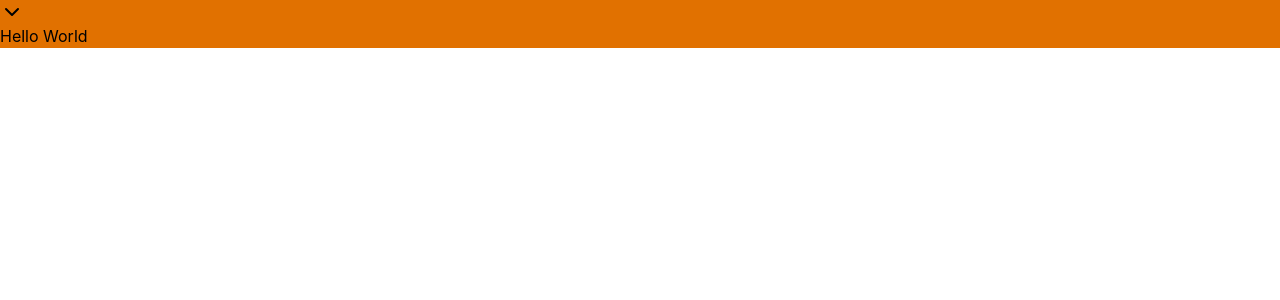
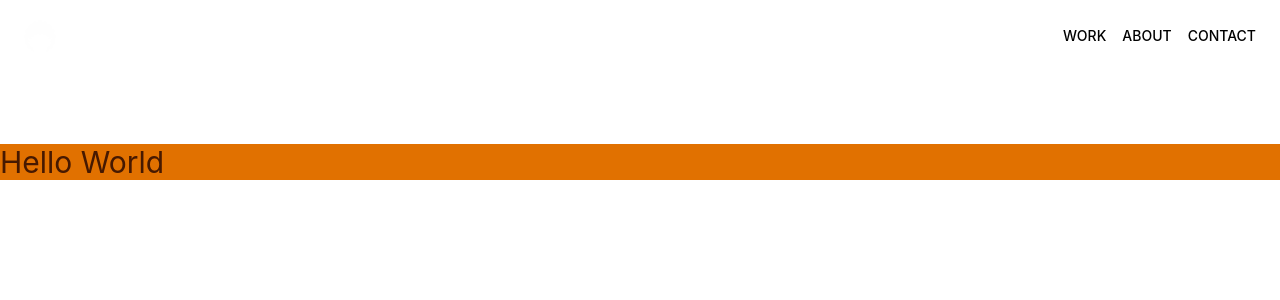
Before and after one commit to francis323/Portfolio, a React (Vite) app: page / in a window 1280 px wide. Shown: the top 300 px of the page. Built offline with nearby package versions, Linux system fonts and the light colour scheme.

Commit message:
feat: implement NavBar component and restructure App component layout

```diff
--- a/src/App.jsx
+++ b/src/App.jsx
@@ -1,23 +1,20 @@
 import { BrowserRouter, Routes, Route } from "react-router-dom"
-import { ChevronDown } from "lucide-react"
-import { motion } from "framer-motion"
+import { NavBar } from "./components/layout/NavBar"
 function App() {
 
   return (
     <BrowserRouter>
+      <NavBar />
+      <main className="mt-36">
         <Routes>
           <Route path="/" element={
             <div className='bg-amber-600'>
-            <ChevronDown />
-            <motion.h2
-              initial={{ opacity: 0, y: 20 }}
-              animate={{ opacity: 1, y: 0 }}
-              transition={{ delay: 0.4 }}>
-              Hello World
-            </motion.h2>
+              <h1 className='text-3xl text-amber-950'>Hello World</h1>
             </div>
           } />
         </Routes>
+      </main>
+
     </BrowserRouter>
   )
 }
--- /dev/null
+++ b/src/components/layout/NavBar.jsx
@@ -0,0 +1,30 @@
+import logo from '/logo.svg'
+import { motion } from 'framer-motion'
+
+export function NavBar() {
+    return (
+        <motion.nav className='bg-background flex justify-center p-5 pb-36 fixed top-0 left-0 w-full z-50'
+            style={{ background: 'linear-gradient(to top, transparent 0%, transparent 0%, var(--color-background) 45%, var(--color-background) 100%)' }}
+            initial={{ y: -100 }}
+            animate={{ y: 0 }}
+            transition={{ duration: 0.5 }}
+            role="navigation"
+        >
+            <div className='max-w-308 flex justify-between w-full items-center'>
+                <img src={logo} alt="Logo" />
+                <ul className="flex gap-4 font-inter uppercase text-sm font-medium text-foreground">
+                    <li>
+                        <a href="#work">Work</a>
+                    </li>
+                    <li>
+                        <a href="#about">About</a>
+                    </li>
+                    <li>
+                        <a href="#contact">Contact</a>
+                    </li>
+                </ul>
+            </div>
+
+        </motion.nav>
+    )
+}
```
Lines whose indentation alone changed are shown as unchanged.
